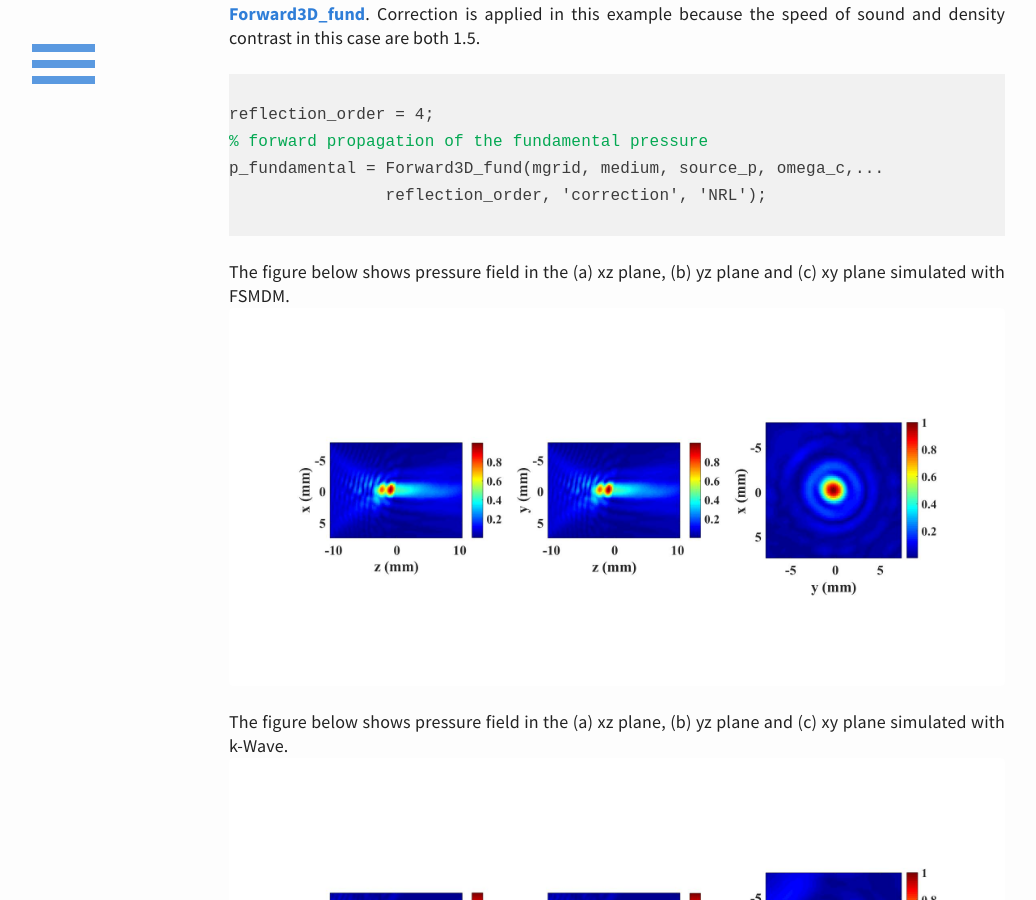
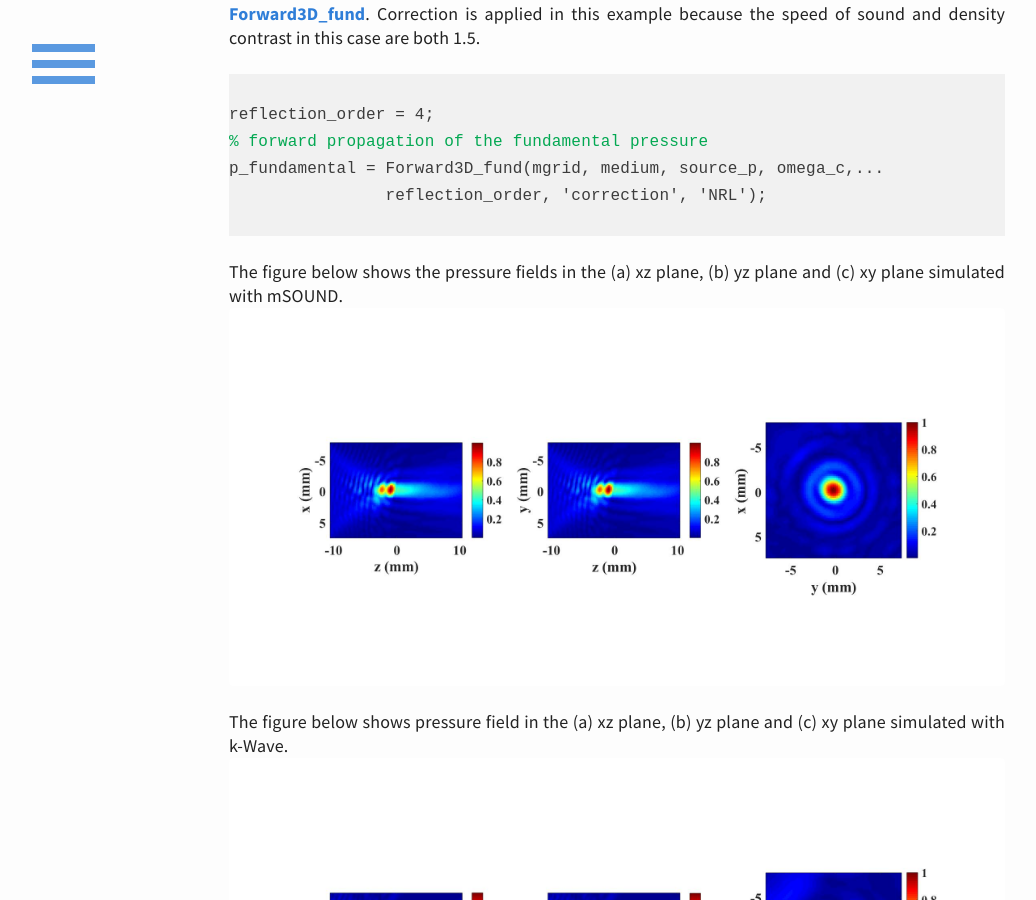
Before and after one commit to m-SOUND/mSOUND, a Jekyll site: the page built from _posts/2019-07-25-FSMDM-3D_heterogeneous.html, in a window 1280 px wide and 900 px high, scrolled down 1671 px. Shown: the whole window, without its empty margins (23-1059 px from the left). Built offline with Jekyll 4.4.1, drawn with Linux system fonts in a browser that asks for light colours.

Commit message:
Update 2019-07-25-FSMDM-3D_heterogeneous.html

```diff
--- a/_posts/2019-07-25-FSMDM-3D_heterogeneous.html
+++ b/_posts/2019-07-25-FSMDM-3D_heterogeneous.html
@@ -52,7 +52,7 @@ p_fundamental = Forward3D_fund(mgrid, medium, source_p, omega_c,...
 
 </p>
 <p>
-The figure below shows pressure field in the (a) xz plane, (b) yz plane and (c) xy plane simulated with FSMDM.
+The figure below shows the pressure fields in the (a) xz plane, (b) yz plane and (c) xy plane simulated with mSOUND.
 <img src="/mSOUND/img/FSMDM_3D_heterogeneous.jpg" alt="fundamental and the fundamental pressure field">
 </p>
 
```
